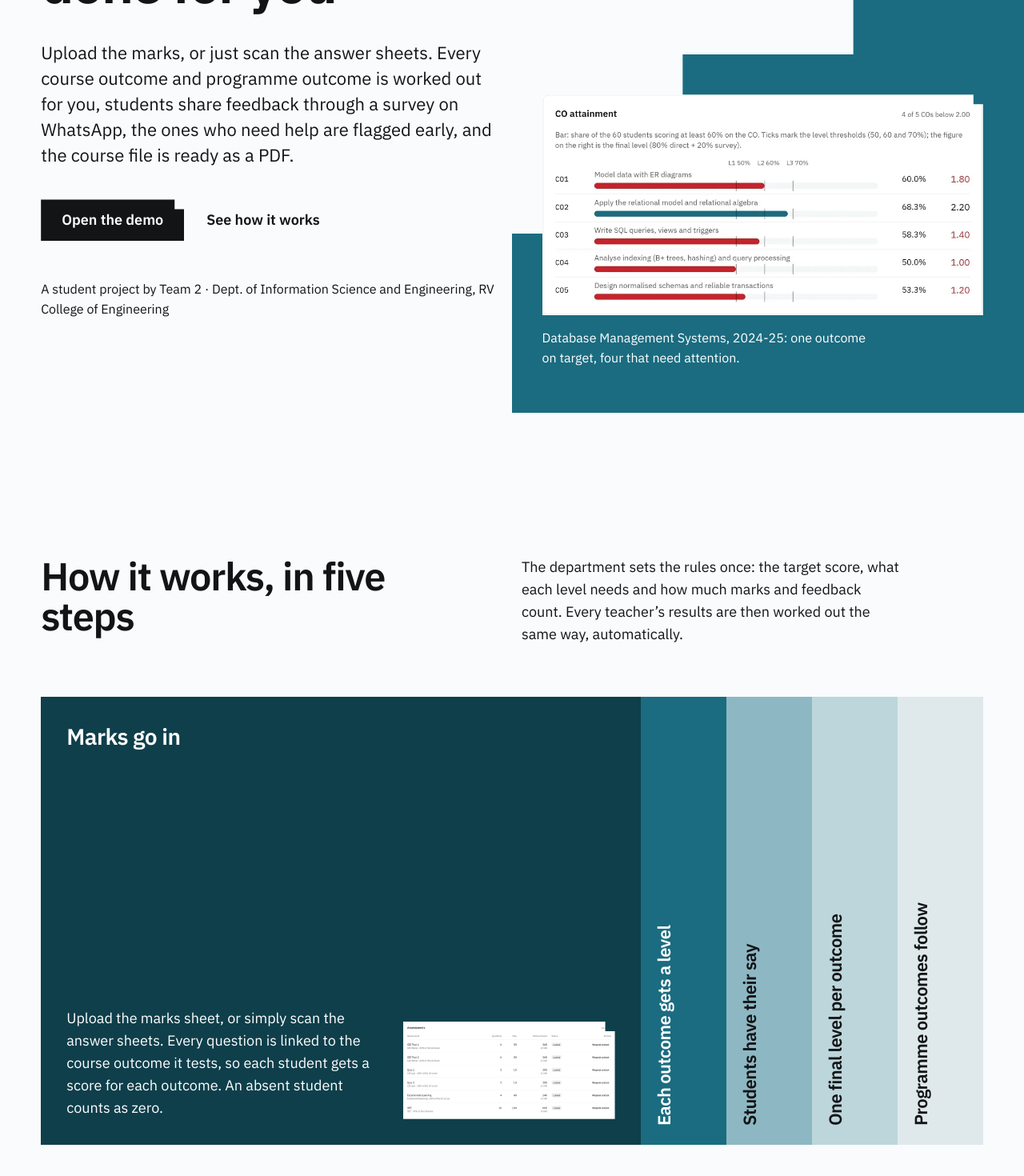
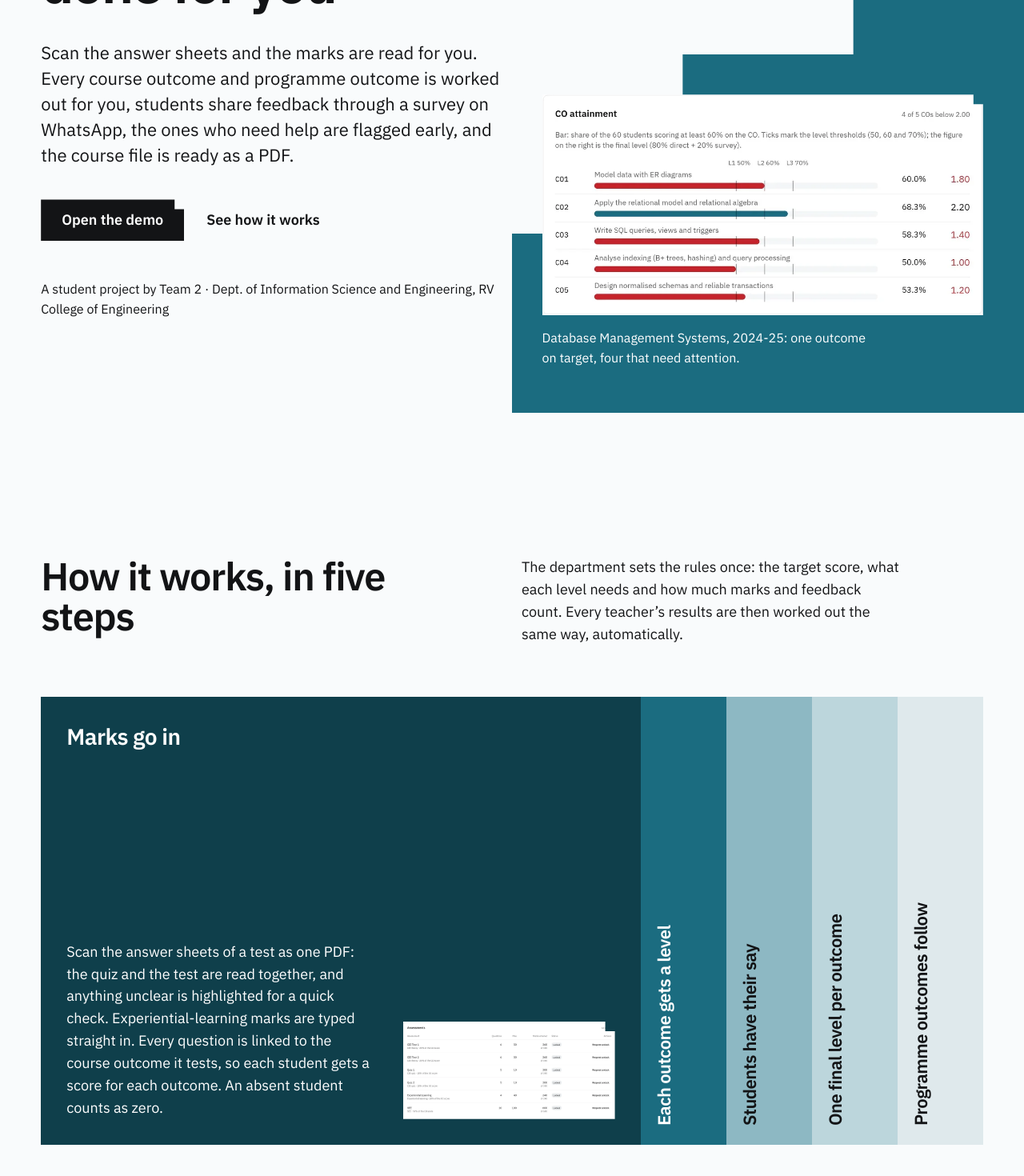
Before and after one commit to dreamybear66/CO-PO-Attainment-system, a React (Vite) app in the folder web/: page / in a window 1280 px wide. Shown: the part 284-1754 px from the top of the page at 80% size. Built offline with nearby package versions, Linux system fonts and the light colour scheme.

Commit message:
docs(web): landing page says scan first, no marks sheet upload

```diff
--- a/web/src/pages/Landing.tsx
+++ b/web/src/pages/Landing.tsx
@@ -106,7 +106,7 @@ function usePointerFx(root: React.RefObject<HTMLElement>) {
 const STEPS = [
   {
     name: 'Marks go in',
-    text: 'Upload the marks sheet, or simply scan the answer sheets. Every question is linked to the course outcome it tests, so each student gets a score for each outcome. An absent student counts as zero.',
+    text: 'Scan the answer sheets of a test as one PDF: the quiz and the test are read together, and anything unclear is highlighted for a quick check. Experiential-learning marks are typed straight in. Every question is linked to the course outcome it tests, so each student gets a score for each outcome. An absent student counts as zero.',
     pic: { src: '/landing/marks.webp', w: 1600, h: 736, alt: 'A course with all six assessments entered and locked' },
   },
   {
@@ -210,7 +210,7 @@ function Hero() {
       <div className="lp-hero-copy">
         <h1 id="lp-title">CO-PO attainment, done for you</h1>
         <p className="lp-lede">
-          Upload the marks, or just scan the answer sheets. Every course outcome and programme outcome is
+          Scan the answer sheets and the marks are read for you. Every course outcome and programme outcome is
           worked out for you, students share feedback through a survey on WhatsApp, the ones who need help
           are flagged early, and the course file is ready as a PDF.
         </p>
```
